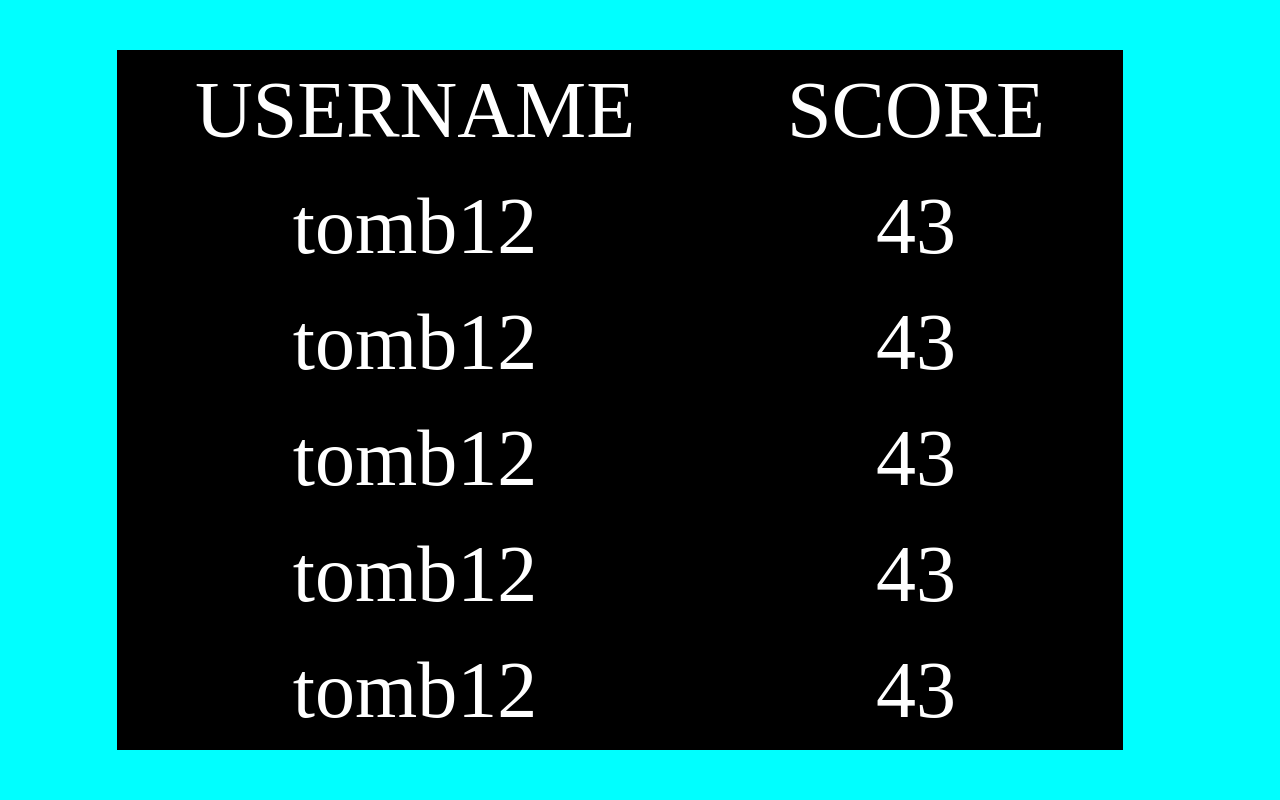
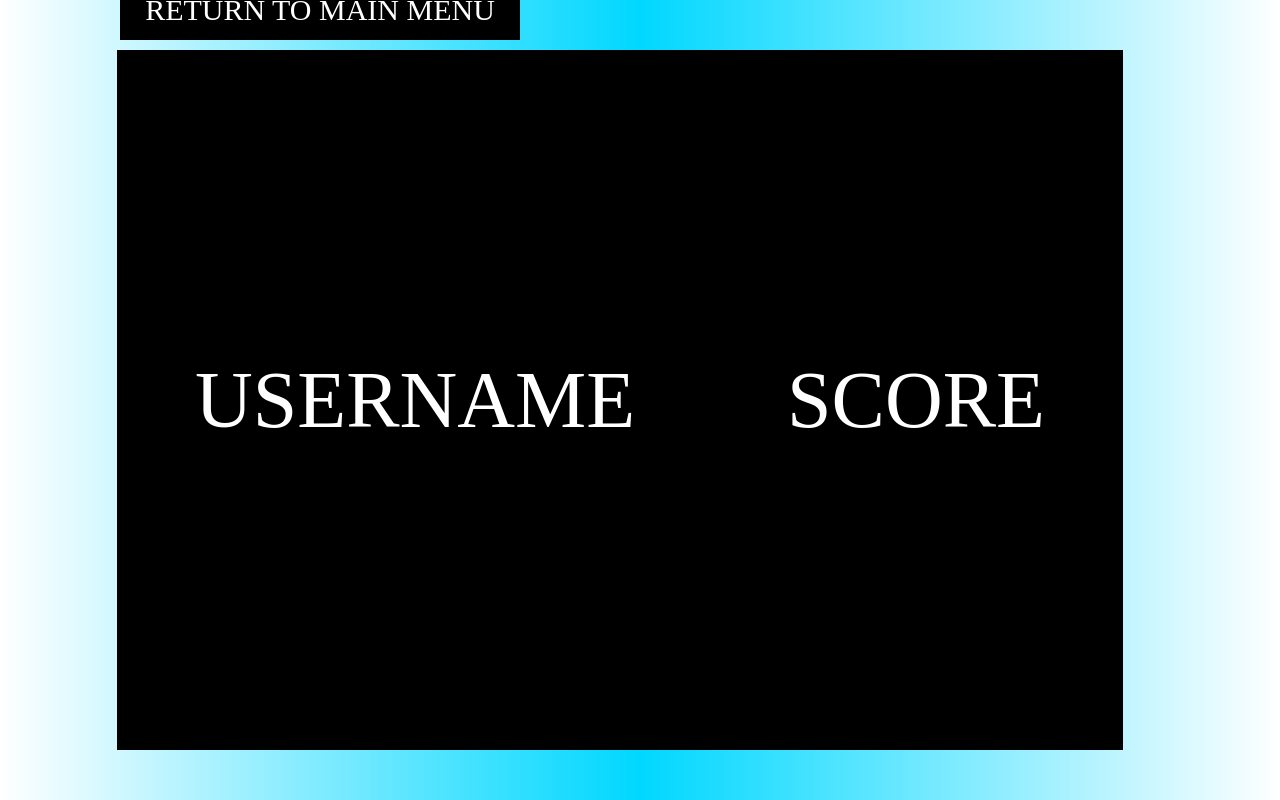
Before and after one commit to TomBird12/CourseworkTom, a plain HTML site: page resources/client/stats.html in a window 1280 px wide. Drawn offline with Linux system fonts and the light colour scheme; no server answers.

Commit message:
finished stats

```diff
--- a/resources/client/css/styles.css
+++ b/resources/client/css/styles.css
@@ -1,5 +1,6 @@
 body{
-    background-color: aqua;
+    background: rgb(0,215,255);
+    background: radial-gradient(circle, rgba(0,215,255,1) 0%, rgba(255,255,255,1) 100%);
 }
 
 h1{
@@ -117,3 +118,21 @@ h1{
 
     margin: auto;
 }
+
+#mainmenuStats{
+    width: 400px;
+    height: 60px;
+    position: absolute;
+    top: 0;
+    bottom: 780px;
+    left: 0;
+    right: 640px;
+
+    margin: auto;
+    font-size: 30px;
+    color: white;
+    font-family: "Montserrat Light";
+    border: none;
+    outline: none;
+    background-color: black;
+}
--- a/resources/client/js/game.js
+++ b/resources/client/js/game.js
@@ -314,7 +314,7 @@ function gameOver(){
         yourFunction();
         UserDataN.Coins = parseInt(UserDataN.Coins) + parseInt((ScoreVal * 0.01).toFixed(0));
         save(UserDataN);
-        saveInstance(UserDataN.Username, (ScoreVal * 0.01).toFixed(0));
+        saveInstance(UserDataN.Username, (ScoreVal * 0.1).toFixed(0));
     }
     isGameOver = true;
 }
--- a/resources/client/js/stats.js
+++ b/resources/client/js/stats.js
@@ -1,8 +1,6 @@
 
 
 function leaderboard() {
-    let boardData = getLeaderboard();
-    console.log(boardData);
     var table = document.getElementById("leaderboard");
     table.style.border = "1px solid black";
     table.style.backgroundColor = "black";
@@ -24,20 +22,28 @@ function leaderboard() {
     scoreColumn.style.paddingLeft = "75px";
     scoreColumn.style.paddingRight = "75px";
 
+    getLeaderboard().then(response => {
+        leaderboardData = response;
 
-
-    for(i = 1; i < 6; i++){
-        let row = table.insertRow(i);
+        for(x = 0; x < 5; x++){
+            console.log(x);
+            let row = table.insertRow(x+1);
             row.style.color = "white";
             row.style.fontSize = "80px";
             row.style.fontFamily = "Montserrat Light";
             row.style.textAlign = "center";
 
             let username = row.insertCell(0);
-        username.innerHTML = "tomb12";
+            username.innerHTML = leaderboardData["Username"+(x+1)];
 
             let score = row.insertCell(1)
-        score.innerHTML = "43";
+            score.innerHTML = leaderboardData["Score"+(x+1)];
 
         }
+    })
+
 }
+
+function mainmenu(){
+    window.open("mainmenu.html","_self");
+}
--- a/resources/client/js/users.js
+++ b/resources/client/js/users.js
@@ -104,18 +104,16 @@ function saveInstance(Username, Score){
     })
 }
 
-function getLeaderboard(){
-    console.log("Invoked getLeaderboard()");
-    let url = "/users/getLeaderboard";
+async function getLeaderboard() {
+    console.log("Invoked getLeaderboard()");     //console.log your BFF for debugging client side - also use debugger statement
+    let url = "/users/getLeaderboard";    		// API method on web server will be in Users class, method list                       ADD Input for UserID into get
 
-    fetch(url, {method:"GET"}
-    ).then(response => {
-        return response.json();
-    }).then(response => {
-        if (response.hasOwnProperty("Error")) {
-            alert(JSON.stringify(response));
-        } else {
-            console.log("Successfully retrieved Leaderboard");
-        }
-    })
+    const response = await fetch(url, {method: "GET"});
+    if (response.hasOwnProperty("Error")) { //checks if response from the web server has an "Error"
+        alert(JSON.stringify(response));    // if it does, convert JSON object to string and alert (pop up window)
+    } else {
+        const data = await response.json();
+        return JSON.parse(JSON.stringify(data))
+        console.log("Successfully retrieved Leaderboard");
+    }
 }
--- a/resources/client/stats.html
+++ b/resources/client/stats.html
@@ -8,6 +8,7 @@
     <script src="/client/js/users.js"></script>
 </head>
 <body onload="leaderboard()">
+    <button id="mainmenuStats" onclick="mainmenu()">RETURN TO MAIN MENU</button>
     <table id="leaderboard"></table>
 </body>
 </html>
```
Also changed, not shown: resources/client/customization.html (+1 -0 lines), 2 other files. Lines whose indentation alone changed are shown as unchanged.
